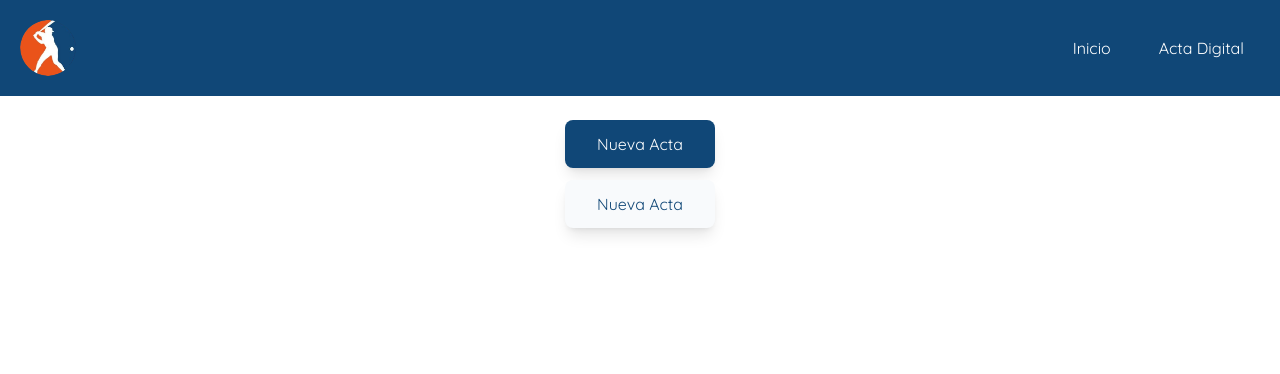
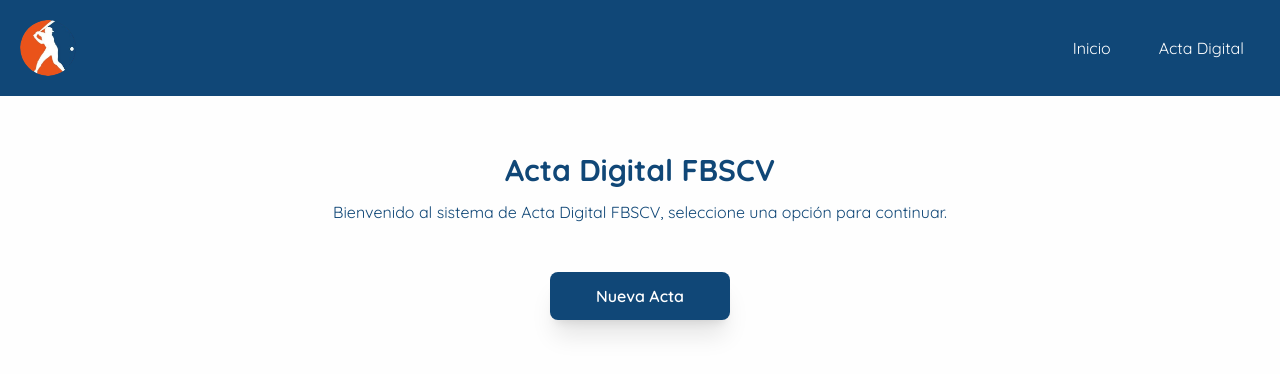
Before and after one commit to david5garcia/FBSCV-actadigital, a React (Vite) app: page / in a window 1280 px wide. Shown: the top 374 px of the page. Built offline with nearby package versions, Linux system fonts and the light colour scheme.

Commit message:
button diabled

```diff
--- a/src/App.css
+++ b/src/App.css
@@ -1,3 +1,4 @@
 body {
   font-family: "Quicksand", sans-serif;
+  background-color: #fefefe;
 }
--- a/src/components/Home.tsx
+++ b/src/components/Home.tsx
@@ -1,19 +1,36 @@
 import { Link } from "react-router-dom";
 
 const Home = () => {
+  const handleNewActaClick = () => {
+    localStorage.removeItem("acta");
+  };
+
+  const actaPresent = localStorage.getItem("acta") !== null;
+
   return (
-    <div className="flex flex-col w-[100%] items-center gap-3">
+    <div className="flex flex-col w-[100%] items-center gap-4">
+      <div className="flex flex-col w-[100%] items-center gap-3 my-8">
+        <h1 className="text-[#104777] text-3xl font-bold">
+          Acta Digital FBSCV
+        </h1>
+        <p className="text-[#104777] text-center">
+          Bienvenido al sistema de Acta Digital FBSCV, seleccione una opción
+          para continuar.
+        </p>
+      </div>
 
-      <Link to="/acta">
-        <button className="bg-[#104777] text-white px-8 py-3 rounded-lg shadow-lg">
+      <Link to="/acta" onClick={handleNewActaClick}>
+        <button className="bg-[#104777] text-white w-[180px] font-semibold py-3 rounded-lg shadow-xl">
           Nueva Acta
         </button>
       </Link>
-      <Link to="/acta">
-        <button className="text-[#104777] shadow-lg px-8 py-3 rounded-lg bg-slate-50">
-          Nueva Acta
-        </button>
-      </Link>
+      {actaPresent && (
+        <Link to="/acta">
+          <button className="text-[#104777] bg-gray-50 w-[180px] font-semibold py-3 rounded-lg shadow-xl">
+            Continuar Acta
+          </button>
+        </Link>
+      )}
     </div>
   );
 };
```
